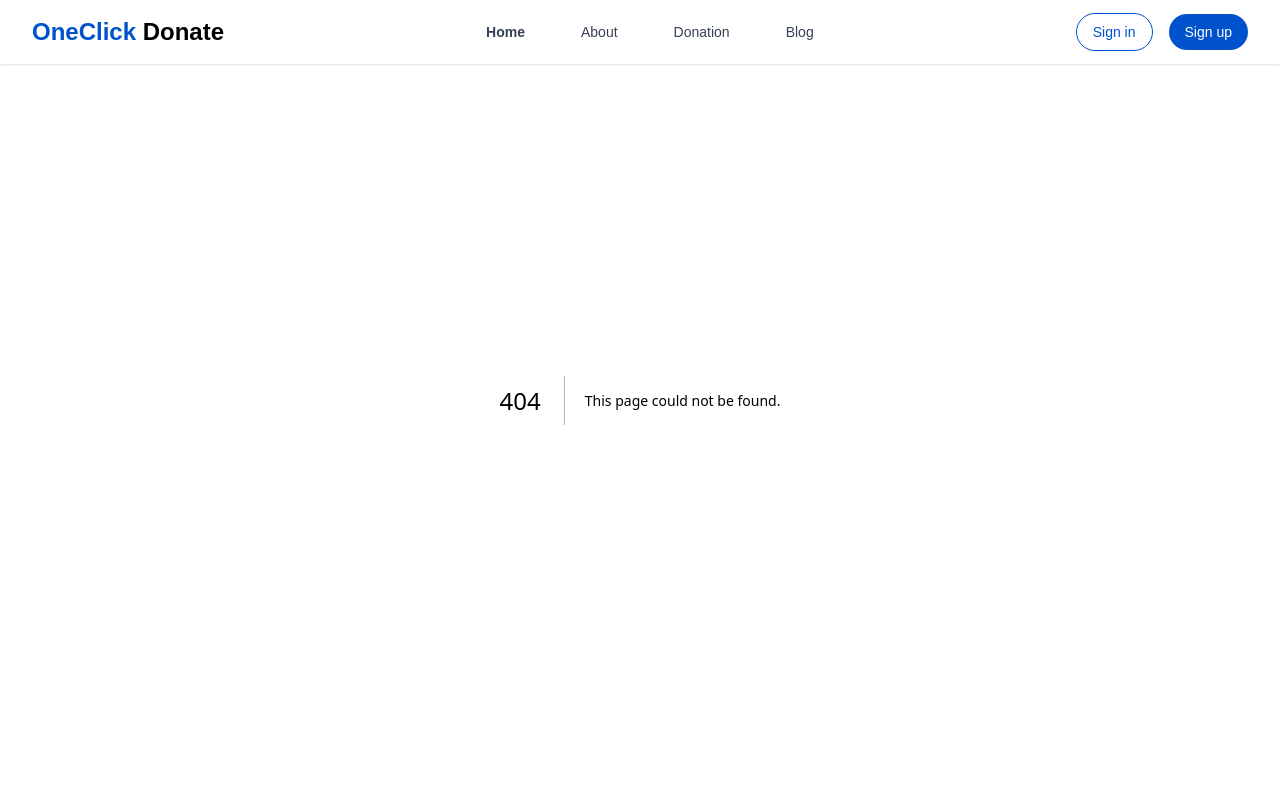
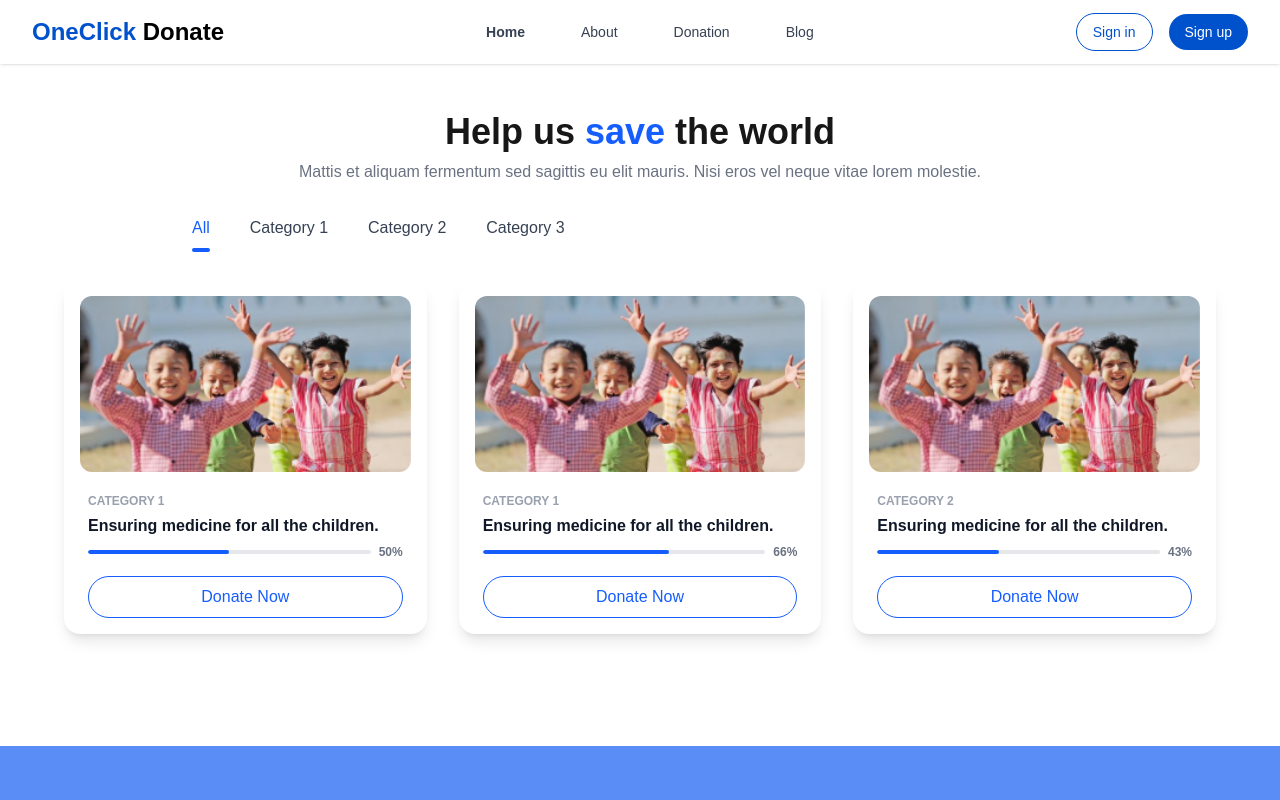
Before and after one commit to 9ightshade/oneClick.Donate, a Next.js app: page /donation in a window 1280 px wide. Before the commit this address had no page. Shown: the top 800 px of the page. Built offline with nearby package versions, Linux system fonts and the light colour scheme.

Commit message:
donate section

```diff
--- a/app/about/page.tsx
+++ b/app/about/page.tsx
@@ -1,5 +1,6 @@
 "use client";
 import AboutUs from "@/components/aboutus";
+import BeTheChangeSection from "@/components/beTheChange";
 import React from "react";
 
 // Custom icon components using SVG
@@ -192,58 +193,7 @@ const FeatureCards: React.FC = () => {
   return (
     <div className="bg-white py-30">
       <div className="max-w-7xl mx-auto px-4 sm:px-6 lg:px-8">
-        <div className="text-center mb-12">
-          <h2 className="text-[48px] text-black font-bold mb-4">
-            Be The <span className="text-[#1A73E8]">Change</span>
-          </h2>
-          <p className="text-[18px] text-[#475467] max-w-[768px] mx-auto">
-            Mattis et aliquam fermentum sed sagittis eu ellit mauris. Nisi eros
-            vel neque vitae lorem molestie.
-          </p>
-        </div>
-
-        <div className="grid md:grid-cols-3 gap-8">
-          {features.map((feature, index) => (
-            <div
-              key={feature.title}
-              className={`
-                rounded-[16px] border p-6 text-center transition-all duration-300
-                ${
-                  feature.bgColor ||
-                  "bg-white border-gray-200 hover:border-[#1A73E8]/20"
-                }
-                ${feature.shadow || "hover:shadow-lg"}
-                ${feature.borderColor || "border"}
-              `}>
-              <div className="flex justify-center mb-6">{feature.icon}</div>
-              <h3
-                className={`text-[20px] font-semibold mb-4 ${
-                  feature.color || "text-[#101828]"
-                }`}>
-                {feature.title}
-              </h3>
-              <p
-                className={`text-[16px] mb-6 ${
-                  feature.color === "text-white"
-                    ? "text-white/80"
-                    : "text-[#475467]"
-                }`}>
-                {feature.description}
-              </p>
-              <button
-                className={`
-                  px-5 py-2 rounded-[8px] text-[16px] font-semibold transition-all duration-300
-                  ${
-                    feature.bgColor
-                      ? "text-white border border-white/20 hover:bg-white/10"
-                      : "text-[#1A73E8] border border-[#1A73E8]/20 hover:bg-[#1A73E8]/10"
-                  }
-                `}>
-                Learn More
-              </button>
-            </div>
-          ))}
-        </div>
+       <BeTheChangeSection/>
         <AboutUs />
       </div>
     </div>
--- /dev/null
+++ b/app/donation/page.tsx
@@ -0,0 +1,12 @@
+"use client";
+import CategoriesSection from "@/components/categories";
+import React from "react";
+const Donate: React.FC = () => {
+  return(
+<div className="py-16 bg-white" >
+<CategoriesSection/>
+</div>
+  )
+}
+
+export default Donate;
--- /dev/null
+++ b/components/beTheChange.tsx
@@ -0,0 +1,79 @@
+import { HeartIcon, HandRaisedIcon, UserIcon } from '@heroicons/react/24/outline'
+
+const cards = [
+  {
+    title: 'Help',
+    description:
+      'Mattis et aliquam fermentum sed sagittis eu elit mauris. Nisi eros vel neque vitae lorem molestie.',
+    icon: <HeartIcon className="w-10 h-10 text-blue-500 mx-auto mb-4" />,
+    button: 'Learn More',
+    active: false,
+  },
+  {
+    title: 'Donation',
+    description:
+      'Mattis et aliquam fermentum sed sagittis eu elit mauris. Nisi eros vel neque vitae lorem molestie.',
+    icon: <HandRaisedIcon className="w-10 h-10 text-white mx-auto mb-4" />,
+    button: 'Learn More',
+    active: true,
+  },
+  {
+    title: 'Volunteer',
+    description:
+      'Mattis et aliquam fermentum sed sagittis eu elit mauris. Nisi eros vel neque vitae lorem molestie.',
+    icon: <UserIcon className="w-10 h-10 text-blue-500 mx-auto mb-4" />,
+    button: 'Learn More',
+    active: false,
+  },
+]
+
+export default function BeTheChangeSection() {
+  return (
+    <section className="w-full bg-gradient-to-b from-gray-50 to-white py-12 px-4">
+      {/* Header */}
+      <div className="max-w-3xl mx-auto text-center mb-10">
+        <h2 className="text-3xl md:text-4xl font-bold mb-3">
+          Be The <span className="text-blue-500">Change</span>
+        </h2>
+        <p className="text-gray-500 text-base md:text-lg">
+          Mattis et aliquam fermentum sed sagittis eu elit mauris. Nisi eros vel neque vitae lorem molestie.
+        </p>
+      </div>
+      {/* Cards */}
+      <div className="max-w-5xl mx-auto flex flex-col md:flex-row gap-6 justify-center items-center">
+        {cards.map((card, idx) => (
+          <div
+            key={card.title}
+            className={`
+              flex-1 min-w-[260px] max-w-xs rounded-3xl shadow-lg transition
+              flex flex-col items-center text-center p-8
+              ${card.active
+                ? 'bg-blue-500 text-white scale-105'
+                : 'bg-white text-gray-800 hover:shadow-xl'
+              }
+            `}
+          >
+            {card.icon}
+            <h3 className={`font-semibold text-xl mb-2 ${card.active ? 'text-white' : 'text-blue-500'}`}>
+              {card.title}
+            </h3>
+            <p className={`mb-6 text-sm ${card.active ? 'text-blue-100' : 'text-gray-500'}`}>
+              {card.description}
+            </p>
+            <button
+              className={`
+                mt-auto border-2 rounded-full px-6 py-2 font-medium transition
+                ${card.active
+                  ? 'border-white text-white hover:bg-white hover:text-blue-500'
+                  : 'border-blue-500 text-blue-500 hover:bg-blue-500 hover:text-white'
+                }
+              `}
+            >
+              {card.button}
+            </button>
+          </div>
+        ))}
+      </div>
+    </section>
+  )
+}
--- /dev/null
+++ b/components/categories.tsx
@@ -0,0 +1,123 @@
+"use client";
+import Image from 'next/image'
+import { useState } from 'react'
+import kids from "@/public/kids.png";
+
+const categories = [
+  { label: 'All' },
+  { label: 'Category 1' },
+  { label: 'Category 2' },
+  { label: 'Category 3' },
+]
+
+const cards = [
+  {
+    id: 1,
+    category: 'Category 1',
+    title: 'Ensuring medicine for all the children.',
+    image: kids,
+    progress: 50,
+  },
+  {
+    id: 2,
+    category: 'Category 1',
+    title: 'Ensuring medicine for all the children.',
+    image: kids,
+    progress: 66,
+  },
+  {
+    id: 3,
+    category: 'Category 2',
+    title: 'Ensuring medicine for all the children.',
+    image: kids,
+    progress: 43,
+  },
+]
+
+export default function CategoriesSection() {
+  const [selected, setSelected] = useState('All')
+
+  const filteredCards =
+    selected === 'All'
+      ? cards
+      : cards.filter(card => card.category === selected)
+
+  return (
+    <section className="w-full bg-white py-12 px-4">
+      {/* Header */}
+      <div className="max-w-4xl mx-auto text-center">
+        <h2 className="text-3xl md:text-4xl font-bold mb-2">
+          Help us <span className="text-blue-600">save</span> the world
+        </h2>
+        <p className="text-gray-500 mb-8">
+          Mattis et aliquam fermentum sed sagittis eu elit mauris. Nisi eros vel neque vitae lorem molestie.
+        </p>
+      </div>
+      {/* Categories Tabs */}
+      <div className="max-w-4xl mx-auto mb-8">
+        <div className="flex flex-wrap gap-6 md:gap-10 font-medium items-center">
+          {categories.map(cat => (
+            <button
+              key={cat.label}
+              onClick={() => setSelected(cat.label)}
+              className={`relative pb-2 transition-colors ${
+                selected === cat.label
+                  ? 'text-blue-600'
+                  : 'text-gray-700 hover:text-blue-600'
+              }`}
+            >
+              {cat.label}
+              {selected === cat.label && (
+                <span className="absolute left-0 -bottom-1 w-full h-1 bg-blue-600 rounded"></span>
+              )}
+            </button>
+          ))}
+        </div>
+      </div>
+      {/* Cards */}
+      <div className="max-w-6xl mx-auto grid gap-8 grid-cols-1 sm:grid-cols-2 md:grid-cols-3">
+        {filteredCards.map(card => (
+          <div
+            key={card.id}
+            className="bg-white rounded-2xl shadow-lg p-4 flex flex-col items-center transition hover:shadow-xl"
+          >
+            <div className="w-full h-44 relative rounded-xl overflow-hidden mb-4">
+              <Image
+                src={card.image}
+                alt={card.title}
+                fill
+                className="object-cover"
+                sizes="(max-width: 768px) 100vw, 33vw"
+                priority
+              />
+            </div>
+            <div className="w-full px-2">
+              <span className="text-xs text-gray-400 font-semibold uppercase">
+                {card.category}
+              </span>
+              <h3 className="font-semibold text-gray-900 text-base mt-1 mb-2 leading-tight">
+                {card.title}
+              </h3>
+              {/* Progress Bar */}
+              <div className="flex items-center gap-2 mb-4">
+                <div className="flex-1 h-1 bg-gray-200 rounded-full overflow-hidden">
+                  <div
+                    className="h-1 bg-blue-600 rounded-full"
+                    style={{ width: `${card.progress}%` }}
+                  />
+                </div>
+                <span className="text-xs text-gray-500 font-semibold">
+                  {card.progress}%
+                </span>
+              </div>
+              {/* Button */}
+              <button className="w-full border border-blue-600 text-blue-600 font-medium rounded-full py-2 transition hover:bg-blue-600 hover:text-white">
+                Donate Now
+              </button>
+            </div>
+          </div>
+        ))}
+      </div>
+    </section>
+  )
+}
--- a/components/navbar.tsx
+++ b/components/navbar.tsx
@@ -21,13 +21,18 @@ export default function Navbar() {
 
           {/* Desktop Navigation Links */}
           <div className="hidden md:flex space-x-8 items-center">
-          {["Home", "About", "Donation", "Blog", ].map((item) => (
-            <Link key={item} href={`/${item.toLowerCase()}`}>
+            {["Home", "About", "Donation", "Blog"].map((item) => (
+              <Link
+                key={item}
+                href={
+                  `/${item.toLowerCase()}` == "/home"
+                    ? "/"
+                    : `/${item.toLowerCase()}`
+                }>
                 <span
                   className={`text-gray-700 hover:text-[#0052cc] px-3 py-2 rounded-md text-sm font-medium transition-colors duration-300 ${
                     item === "Home" ? "text-[#0052cc] font-semibold" : ""
-                }`}
-              >
+                  }`}>
                   {item}
                 </span>
               </Link>
@@ -52,20 +57,20 @@ export default function Navbar() {
           <div className="md:hidden flex items-center">
             <button
               onClick={() => setIsOpen(!isOpen)}
-            className="text-[#0052cc] focus:outline-none"
-          >
+              className="text-[#0052cc] focus:outline-none">
               <svg
                 className="w-6 h-6"
                 fill="none"
                 stroke="currentColor"
                 viewBox="0 0 24 24"
-              xmlns="http://www.w3.org/2000/svg"
-            >
+                xmlns="http://www.w3.org/2000/svg">
                 <path
                   strokeLinecap="round"
                   strokeLinejoin="round"
                   strokeWidth="2"
-                d={isOpen ? "M6 18L18 6M6 6l12 12" : "M4 6h16M4 12h16M4 18h16"}
+                  d={
+                    isOpen ? "M6 18L18 6M6 6l12 12" : "M4 6h16M4 12h16M4 18h16"
+                  }
                 />
               </svg>
             </button>
@@ -77,16 +82,14 @@ export default function Navbar() {
       <div
         className={`md:hidden overflow-hidden transition-all duration-500 ease-in-out ${
           isOpen ? "max-h-96 opacity-100" : "max-h-0 opacity-0"
-      }`}
-    >
+        }`}>
         <div className="px-2 pt-2 pb-3 space-y-1 sm:px-3">
           {["Home", "About", "Donation", "Blog"].map((item) => (
             <Link key={item} href={`/${item.toLowerCase()}`}>
               <span
                 className={`block text-gray-700 hover:text-[#0052cc] px-3 py-2 rounded-md text-base font-medium transition-colors duration-300 ${
                   item === "Home" ? "text-[#0052cc] font-semibold" : ""
-              }`}
-            >
+                }`}>
                 {item}
               </span>
             </Link>
```
Also changed, not shown: public/kids.png (added). Lines whose indentation alone changed are shown as unchanged.
